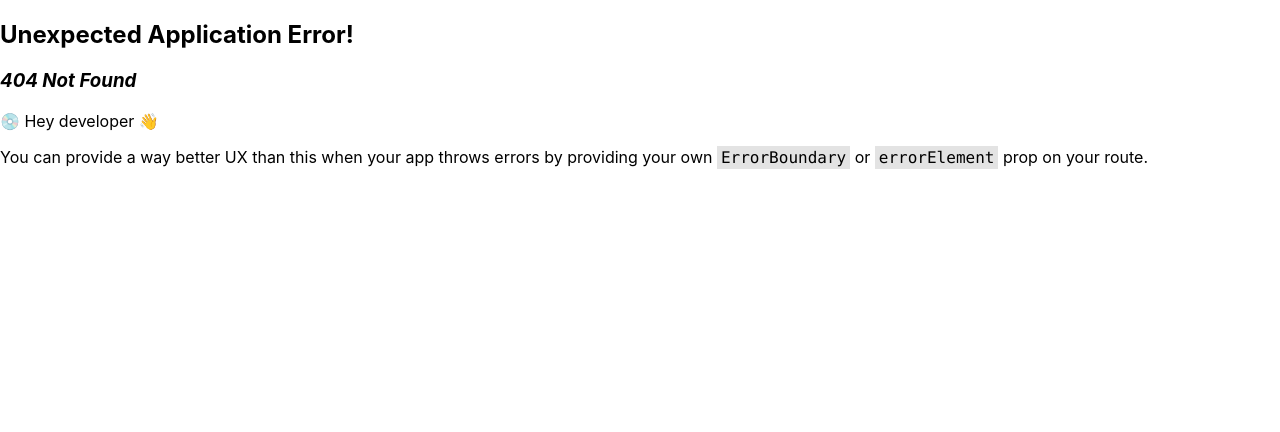
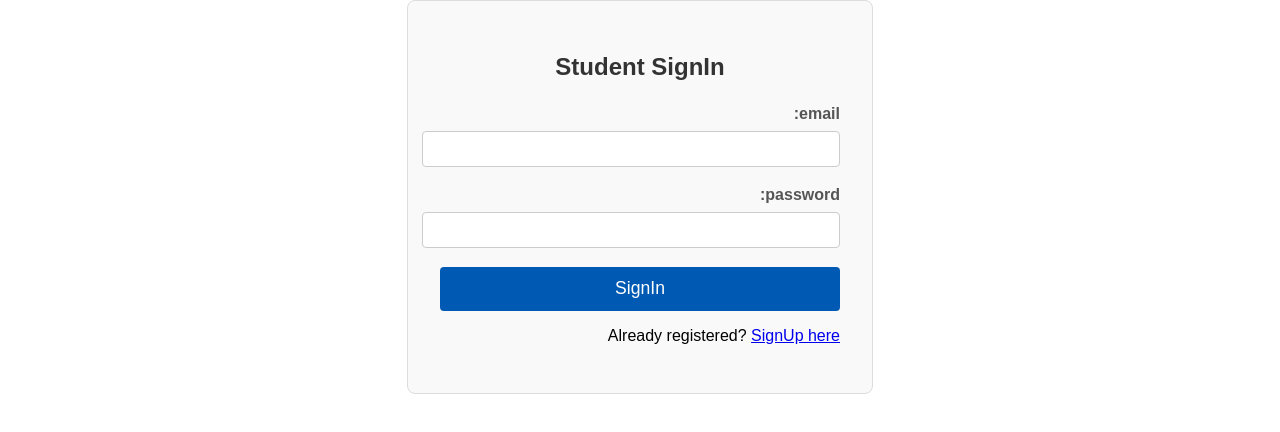
Before and after one commit to Tamar-Mann/ClassManagementClient, a React (Create React App) app: page /signInStudent in a window 1280 px wide. Before the commit this address had no page. Shown: the top 432 px of the page. Built offline with nearby package versions, Linux system fonts and the light colour scheme.

Commit message:
start page signInStudent

```diff
--- /dev/null
+++ b/src/pages/SignIn/SingInStudent.tsx
@@ -0,0 +1,31 @@
+import React, { useState } from "react";
+import { AuthForm } from "../../components/AuthForm";
+import { UserType } from "../../types/userLogin.types";
+
+export const StudentSignInPage = () => {
+
+  const studentFields = [
+    { name: "email", label: "email", required: true },
+    { name: "password", label: "password", required: true },
+  ];
+
+  const handleSubmit = (data: Partial<UserType>) => {
+    //....
+  }
+
+
+
+  return (
+    <AuthForm
+      title="Student SignIn"
+      fields={studentFields}
+      onSubmit={handleSubmit}
+      submitText="SignIn"
+      footer={
+        <p>
+          Already registered? <a href="../SignUp/SignUpStudent">SignUp here</a>
+        </p>
+      }
+    />
+  );
+};
--- a/src/routes/Router.tsx
+++ b/src/routes/Router.tsx
@@ -4,6 +4,7 @@ import HomePage from "../pages/HomePage";
 import { TeacherSignUpPage } from "../pages/SignUp/SignUpTeacher";
 import { Paths } from "./paths";
 import { StudentSignUpPage } from "../pages/SignUp/SignUpStudent";
+import { StudentSignInPage } from "../pages/SignIn/SingInStudent";
 
 const router = createBrowserRouter([
   {
@@ -18,6 +19,10 @@ const router = createBrowserRouter([
     path: Paths.signUpStudent,
     element: <StudentSignUpPage />,
   },
+   {
+    path: Paths.signInStudent,
+    element: <StudentSignInPage />,
+  },
 ]);
 
 const Router = () => {
```
